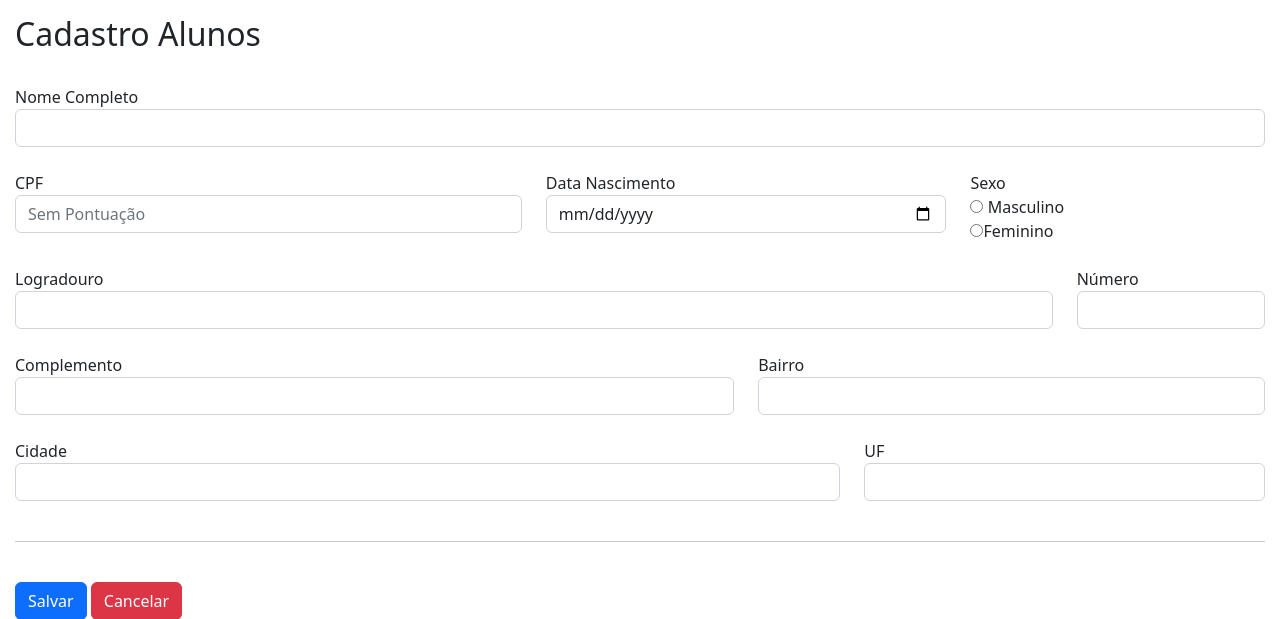
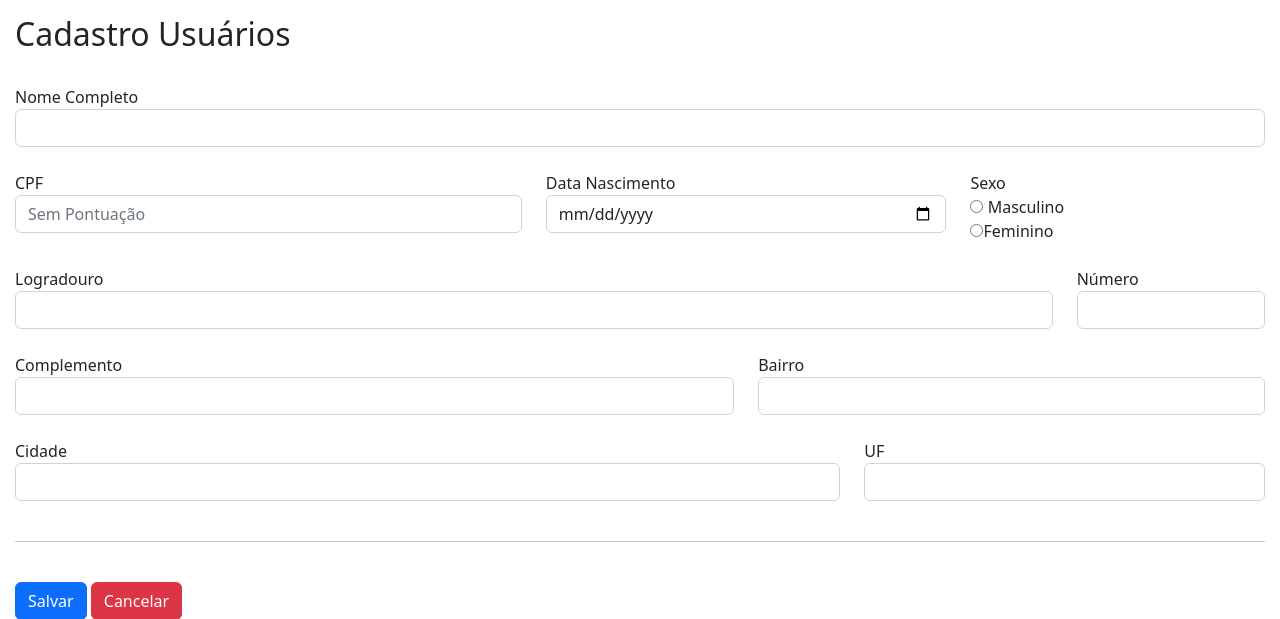
Before and after one commit to gbmsaraujo/clinica-web-estacio, a PHP site: page /cadastro_usu.php in a window 1280 px wide. Shown: the part 56-675 px from the top of the page. Run offline with PHP 8.4, Linux system fonts and the light colour scheme.

Commit message:
Update cadastro_usu.php

```diff
--- a/templates/html/cadastro_usu.php
+++ b/templates/html/cadastro_usu.php
@@ -52,7 +52,7 @@
     <div style="padding:15px;" id="main" class="container-fluid">
       <div id="top" class="row">
         <div class="col-md-11">
-          <h2>Cadastro Alunos</h2>
+          <h2>Cadastro Usuários</h2>
         </div>
       </div>
 
@@ -148,7 +148,7 @@
       </form>
     </div>
   </main>
-  <footer>
+  <footer style="">
     <!-- place footer here -->
     <p>Rede Health &copy; 2023 </p>
   </footer>
```
